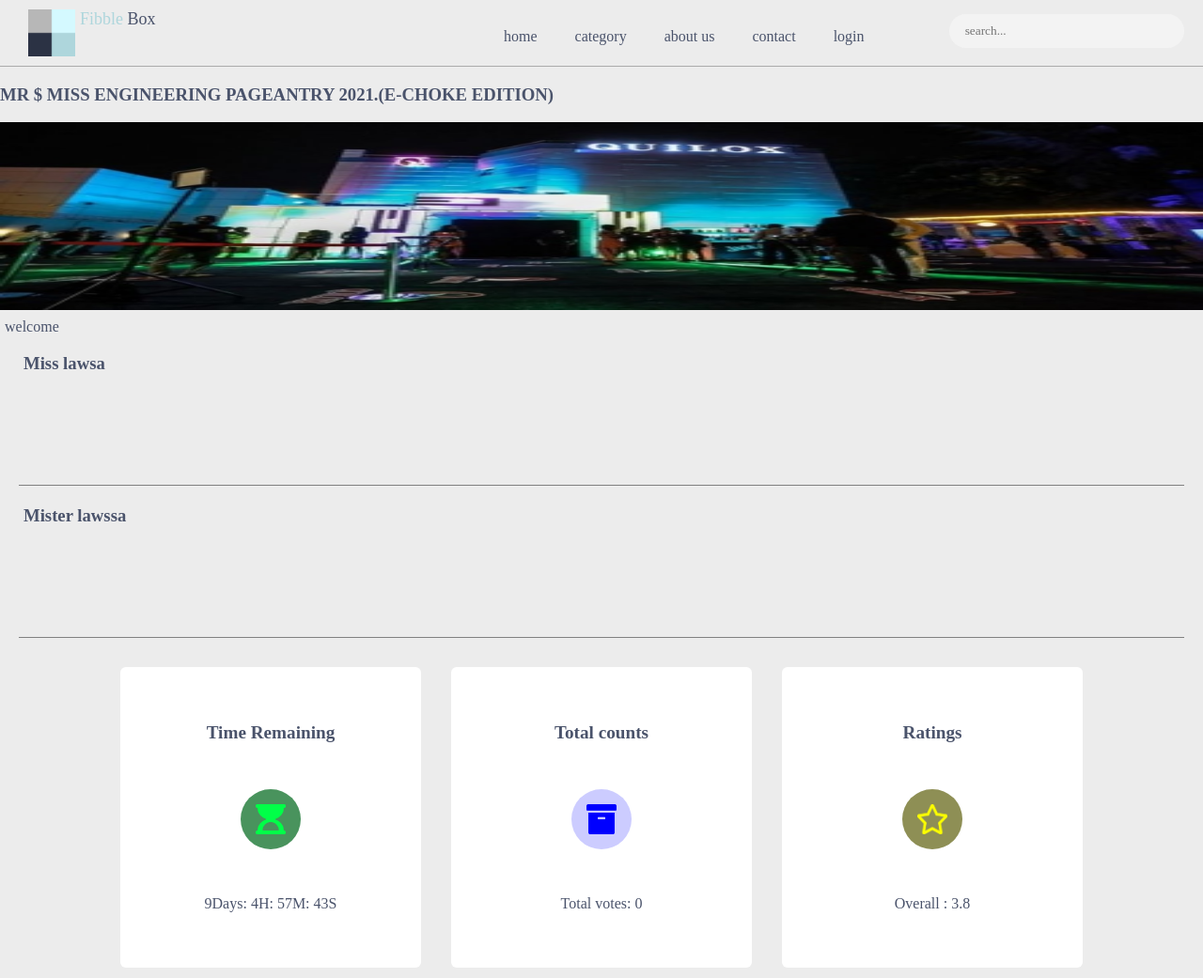
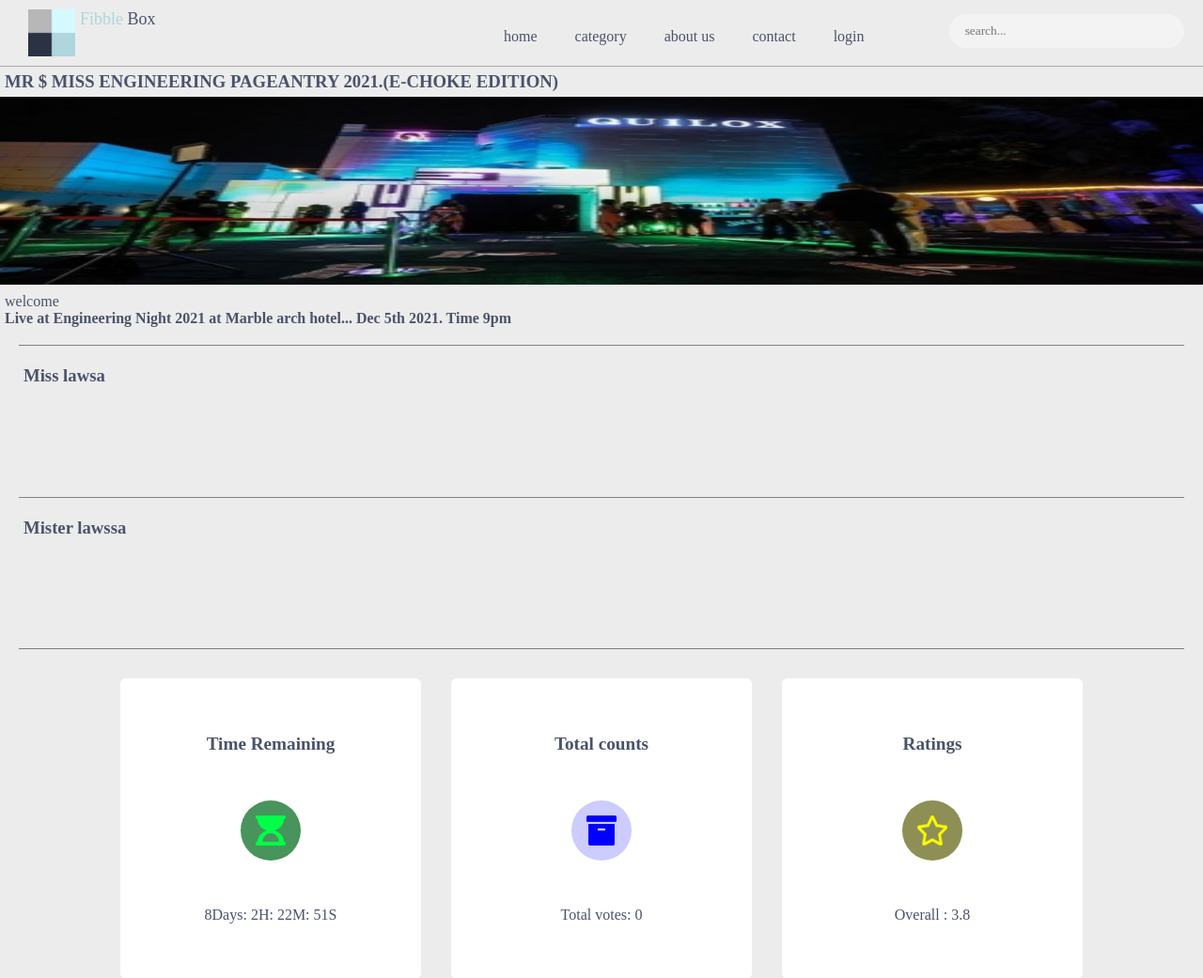
Before and after one commit to WinterDevelopers/fibble-box, a Django app: a page that uses templates/event.html in a window 1280 px wide. Shown: the top 1041 px of the page at 94% size. Run offline with Django 3.2, Linux system fonts and the light colour scheme; data comes from the database, SQL or seed files in the repository; both versions use the stored data as it was after the commit.

Commit message:
all done

```diff
--- a/static/js/fibblebox.js
+++ b/static/js/fibblebox.js
@@ -29,7 +29,7 @@
 
 }*/
 
-var count_down = new Date("Dec 6, 2021 14:34:52").getTime();
+var count_down = new Date("Dec 5, 2021 12:00:00").getTime();
 console.log(count_down)
 
 var a = setInterval(function(){
--- a/templates/event.html
+++ b/templates/event.html
@@ -4,15 +4,18 @@
 
 </script>
 {% block content %}
-<h3>MR $ MISS ENGINEERING PAGEANTRY 2021.(E-CHOKE EDITION)</h3>
+<h3 style="margin: 5px;">MR $ MISS ENGINEERING PAGEANTRY 2021.(E-CHOKE EDITION)</h3>
 
 <div class="event">
     <img src="{{event.eventBanner}}" alt="" style="object-fit: fill; background-position: center;">
     <div style="margin: 5px;">
-        {{event.intro_text}}
+        {{event.intro_text}} <br>
+        <span style="font-weight: 700;">Live at Engineering Night 2021 at Marble arch hotel...       Dec 5th 2021.  Time 9pm </span>
     </div>
+    <div style="background-color: grey; position: relative; top: -1px; height: 1px; margin: 20px 20px; "></div>
+
     {% for candy in office %}
-    <h3 class="event-office-name">{{candy.office_name}} </h3>
+    <h3 class="event-office-name">{{candy.office_name}}</h3>
     <div class="event-office">
 
     {% for cap in candidate %}
```
Also changed, not shown: db.sqlite3.
